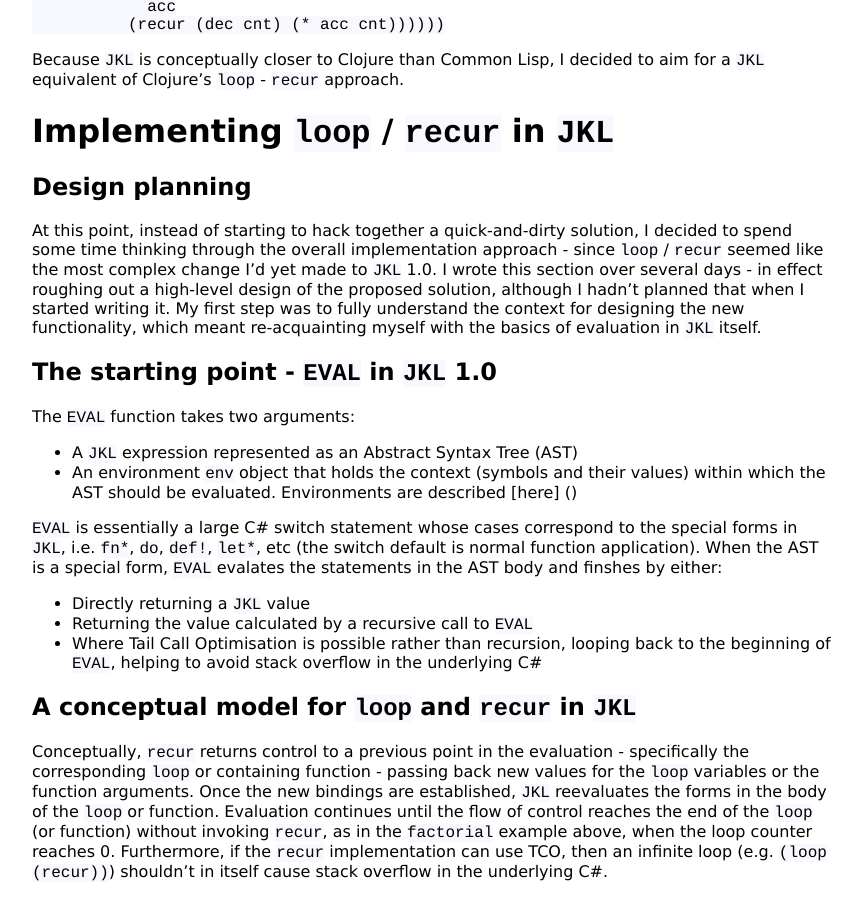
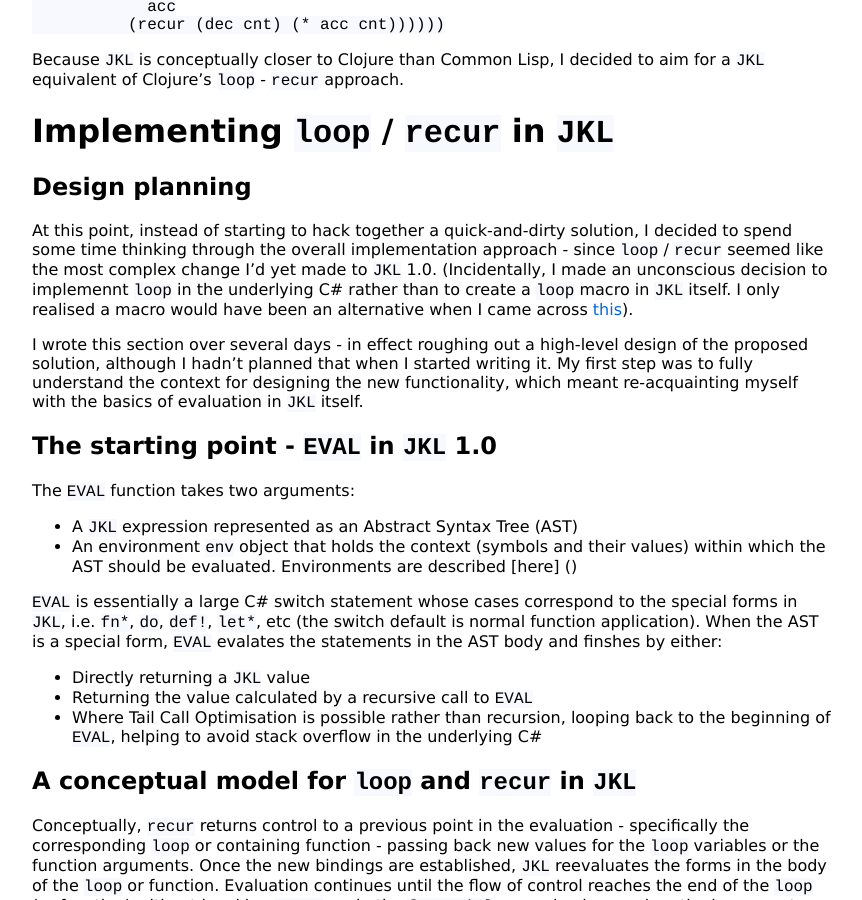
Before and after one commit to KineticLensman/KineticLensman.github.io, a Jekyll site: the page built from _posts/2020-04-18-looping-deep-dive.md, in a window 1280 px wide and 900 px high, scrolled down 1619 px. Shown: the whole window, without its empty margins (208-1070 px from the left). Built offline with Jekyll 4.4.1, drawn with Linux system fonts in a browser that asks for light colours.

Commit message:
added link to macro approach blog

```diff
--- a/_posts/2020-04-18-looping-deep-dive.md
+++ b/_posts/2020-04-18-looping-deep-dive.md
@@ -71,7 +71,9 @@
 
 ## Design planning
 
-At this point, instead of starting to hack together a quick-and-dirty solution, I decided to spend some time thinking through the overall implementation approach - since `loop` / `recur` seemed like the most complex change I'd yet made to `JKL` 1.0. I wrote this section over several days - in effect roughing out a high-level design of the proposed solution, although I hadn't planned that when I started writing it. My first step was to fully understand the context for designing the new functionality, which meant re-acquainting myself with the basics of evaluation in `JKL` itself.
+At this point, instead of starting to hack together a quick-and-dirty solution, I decided to spend some time thinking through the overall implementation approach - since `loop` / `recur` seemed like the most complex change I'd yet made to `JKL` 1.0. (Incidentally, I made an unconscious decision to implemennt `loop` in the underlying C# rather than to create a `loop` macro in `JKL` itself. I only realised a macro would have been an alternative when I came across [this](https://8thlight.com/blog/patrick-gombert/2015/03/23/tail-recursion-in-clojure.html)).
+
+I wrote this section over several days - in effect roughing out a high-level design of the proposed solution, although I hadn't planned that when I started writing it. My first step was to fully understand the context for designing the new functionality, which meant re-acquainting myself with the basics of evaluation in `JKL` itself.
 
 ## The starting point - `EVAL` in `JKL` 1.0
 
```
